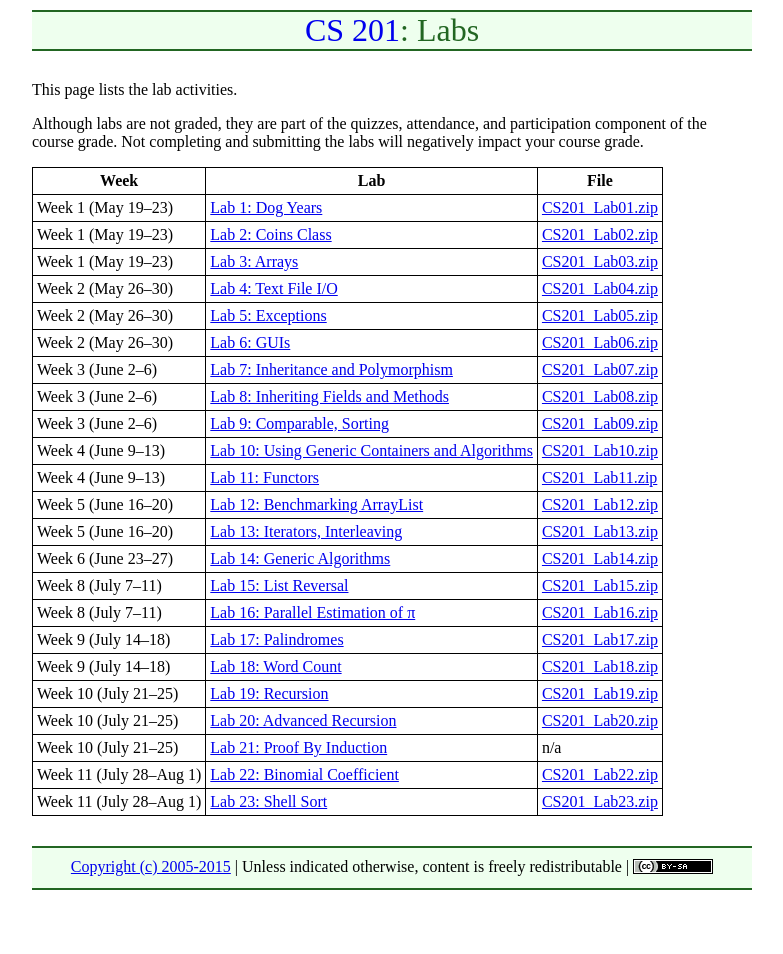
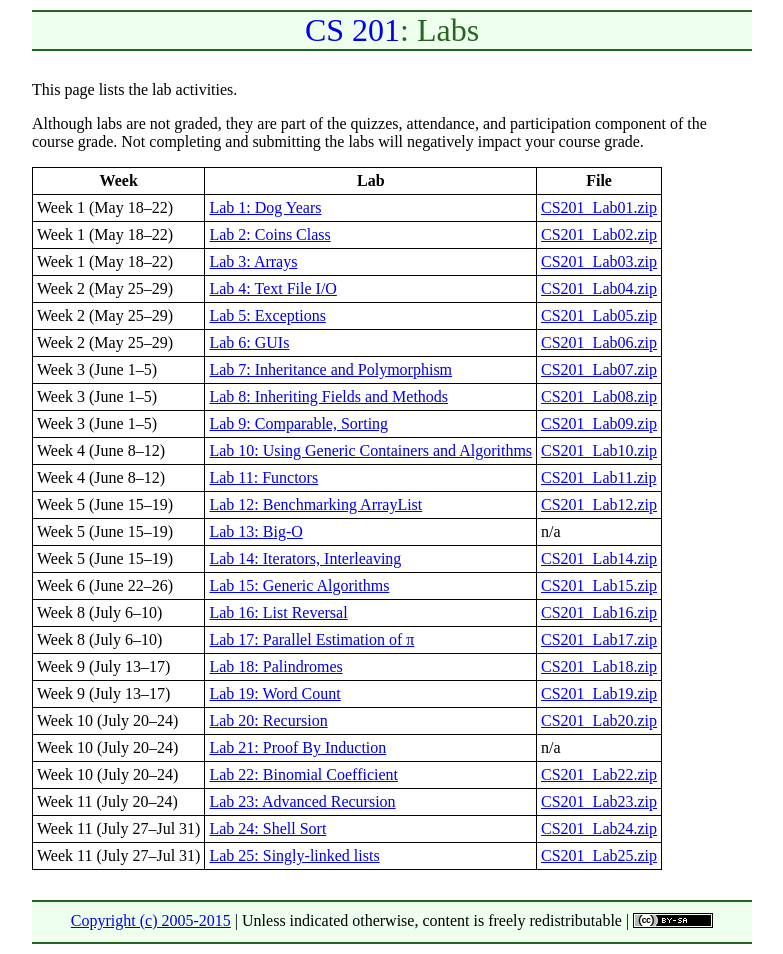
Before and after one commit to ycpcs/cs201-summer2015, a Jekyll site: the page built from labs/index.md, in a window 1280 px wide. Shown: the whole page, without its empty margins (248-1031 px from the left). Built offline with Jekyll 4.4.1, drawn with Linux system fonts in a browser that asks for light colours; nearby versions of some CDN libraries; Markdown is read by kramdown in place of the engine named in the settings; before the commit the page ends 900 px from its top, so only the background shows below that.

Commit message:
update labs to match Fall 2014

```diff
--- a/labs/index.md
+++ b/labs/index.md
@@ -11,26 +11,28 @@ and submitting the labs will negatively impact your course grade.
 
 Week | Lab | File
 ---- | --- | ----
-Week 1 (May 19&ndash;23) | [Lab 1: Dog Years](lab01.html) | [CS201\_Lab01.zip](CS201_Lab01.zip)
-Week 1 (May 19&ndash;23) | [Lab 2: Coins Class](lab02.html) | [CS201\_Lab02.zip](CS201_Lab02.zip)
-Week 1 (May 19&ndash;23) | [Lab 3: Arrays](lab03.html) | [CS201\_Lab03.zip](CS201_Lab03.zip)
-Week 2 (May 26&ndash;30) | [Lab 4: Text File I/O](lab04.html) | [CS201\_Lab04.zip](CS201_Lab04.zip)
-Week 2 (May 26&ndash;30) | [Lab 5: Exceptions](lab05.html) | [CS201\_Lab05.zip](CS201_Lab05.zip)
-Week 2 (May 26&ndash;30) | [Lab 6: GUIs](lab06.html) | [CS201\_Lab06.zip](CS201_Lab06.zip)
-Week 3 (June 2&ndash;6) | [Lab 7: Inheritance and Polymorphism](lab07.html) | [CS201\_Lab07.zip](CS201_Lab07.zip)
-Week 3 (June 2&ndash;6) | [Lab 8: Inheriting Fields and Methods](lab08.html) | [CS201\_Lab08.zip](CS201_Lab08.zip)
-Week 3 (June 2&ndash;6) | [Lab 9: Comparable, Sorting](lab09.html) | [CS201\_Lab09.zip](CS201_Lab09.zip)
-Week 4 (June 9&ndash;13) | [Lab 10: Using Generic Containers and Algorithms](lab10.html) | [CS201\_Lab10.zip](CS201_Lab10.zip)
-Week 4 (June 9&ndash;13) | [Lab 11: Functors](lab11.html) | [CS201\_Lab11.zip](CS201_Lab11.zip)
-Week 5 (June 16&ndash;20) | [Lab 12: Benchmarking ArrayList](lab12.html) | [CS201\_Lab12.zip](CS201_Lab12.zip)
-Week 5 (June 16&ndash;20) | [Lab 13: Iterators, Interleaving](lab13.html) | [CS201\_Lab13.zip](CS201_Lab13.zip)
-Week 6 (June 23&ndash;27) | [Lab 14: Generic Algorithms](lab14.html) | [CS201\_Lab14.zip](CS201_Lab14.zip)
-Week 8 (July 7&ndash;11) | [Lab 15: List Reversal](lab15.html) | [CS201\_Lab15.zip](CS201_Lab15.zip)
-Week 8 (July 7&ndash;11) | [Lab 16: Parallel Estimation of π](lab16.html) | [CS201\_Lab16.zip](CS201_Lab16.zip)
-Week 9 (July 14&ndash;18) | [Lab 17: Palindromes](lab17.html) | [CS201\_Lab17.zip](CS201_Lab17.zip)
-Week 9 (July 14&ndash;18) | [Lab 18: Word Count](lab18.html) | [CS201\_Lab18.zip](CS201_Lab18.zip)
-Week 10 (July 21&ndash;25) | [Lab 19: Recursion](lab19.html) | [CS201\_Lab19.zip](CS201_Lab19.zip)
-Week 10 (July 21&ndash;25) | [Lab 20: Advanced Recursion](lab20.html) | [CS201\_Lab20.zip](CS201_Lab20.zip)
-Week 10 (July 21&ndash;25) | [Lab 21: Proof By Induction](lab21.html) | n/a
-Week 11 (July 28&ndash;Aug 1) | [Lab 22: Binomial Coefficient](lab22.html) | [CS201\_Lab22.zip](CS201_Lab22.zip)
-Week 11 (July 28&ndash;Aug 1) | [Lab 23: Shell Sort](lab23.html) | [CS201\_Lab23.zip](CS201_Lab23.zip)
+Week 1 (May 18&ndash;22) | [Lab 1: Dog Years](lab01.html) | [CS201\_Lab01.zip](CS201_Lab01.zip)
+Week 1 (May 18&ndash;22) | [Lab 2: Coins Class](lab02.html) | [CS201\_Lab02.zip](CS201_Lab02.zip)
+Week 1 (May 18&ndash;22) | [Lab 3: Arrays](lab03.html) | [CS201\_Lab03.zip](CS201_Lab03.zip)
+Week 2 (May 25&ndash;29) | [Lab 4: Text File I/O](lab04.html) | [CS201\_Lab04.zip](CS201_Lab04.zip)
+Week 2 (May 25&ndash;29) | [Lab 5: Exceptions](lab05.html) | [CS201\_Lab05.zip](CS201_Lab05.zip)
+Week 2 (May 25&ndash;29) | [Lab 6: GUIs](lab06.html) | [CS201\_Lab06.zip](CS201_Lab06.zip)
+Week 3 (June 1&ndash;5) | [Lab 7: Inheritance and Polymorphism](lab07.html) | [CS201\_Lab07.zip](CS201_Lab07.zip)
+Week 3 (June 1&ndash;5) | [Lab 8: Inheriting Fields and Methods](lab08.html) | [CS201\_Lab08.zip](CS201_Lab08.zip)
+Week 3 (June 1&ndash;5) | [Lab 9: Comparable, Sorting](lab09.html) | [CS201\_Lab09.zip](CS201_Lab09.zip)
+Week 4 (June 8&ndash;12) | [Lab 10: Using Generic Containers and Algorithms](lab10.html) | [CS201\_Lab10.zip](CS201_Lab10.zip)
+Week 4 (June 8&ndash;12) | [Lab 11: Functors](lab11.html) | [CS201\_Lab11.zip](CS201_Lab11.zip)
+Week 5 (June 15&ndash;19) | [Lab 12: Benchmarking ArrayList](lab12.html) | [CS201\_Lab12.zip](CS201_Lab12.zip)
+Week 5 (June 15&ndash;19) | [Lab 13: Big-O](lab13.html) | n/a
+Week 5 (June 15&ndash;19) | [Lab 14: Iterators, Interleaving](lab14.html) | [CS201\_Lab14.zip](CS201_Lab14.zip)
+Week 6 (June 22&ndash;26) | [Lab 15: Generic Algorithms](lab15.html) | [CS201\_Lab15.zip](CS201_Lab15.zip)
+Week 8 (July 6&ndash;10) | [Lab 16: List Reversal](lab16.html) | [CS201\_Lab16.zip](CS201_Lab16.zip)
+Week 8 (July 6&ndash;10) | [Lab 17: Parallel Estimation of π](lab17.html) | [CS201\_Lab17.zip](CS201_Lab17.zip)
+Week 9 (July 13&ndash;17) | [Lab 18: Palindromes](lab18.html) | [CS201\_Lab18.zip](CS201_Lab18.zip)
+Week 9 (July 13&ndash;17) | [Lab 19: Word Count](lab19.html) | [CS201\_Lab19.zip](CS201_Lab19.zip)
+Week 10 (July 20&ndash;24) | [Lab 20: Recursion](lab20.html) | [CS201\_Lab20.zip](CS201_Lab20.zip)
+Week 10 (July 20&ndash;24) | [Lab 21: Proof By Induction](lab21.html) | n/a
+Week 10 (July 20&ndash;24) | [Lab 22: Binomial Coefficient](lab22.html) | [CS201\_Lab22.zip](CS201_Lab22.zip)
+Week 11 (July 20&ndash;24) | [Lab 23: Advanced Recursion](lab23.html) | [CS201\_Lab23.zip](CS201_Lab23.zip)
+Week 11 (July 27&ndash;Jul 31) | [Lab 24: Shell Sort](lab24.html) | [CS201\_Lab24.zip](CS201_Lab24.zip)
+Week 11 (July 27&ndash;Jul 31) | [Lab 25: Singly-linked lists](lab25.html) | [CS201\_Lab25.zip](CS201_Lab25.zip)
```
Also changed, not shown: labs/lab24.md (added, +111 -0 lines), labs/lab25.md (added, +52 -0 lines), 3 other files.
